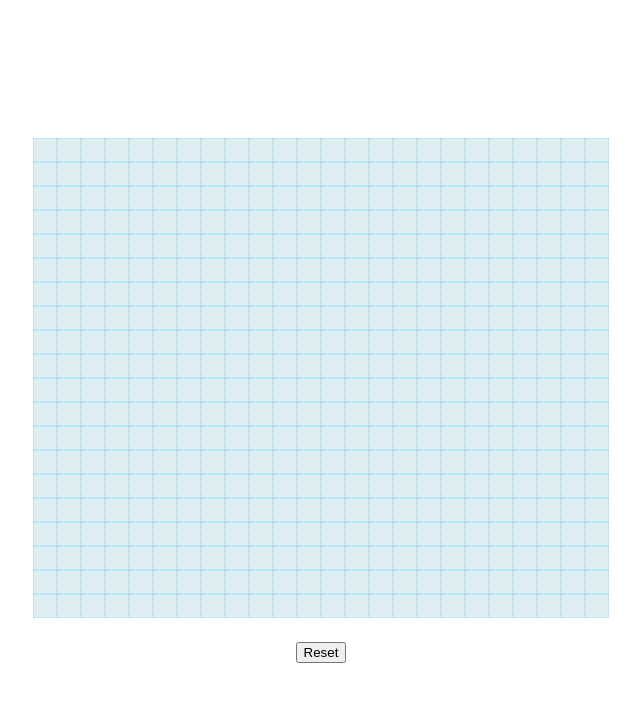
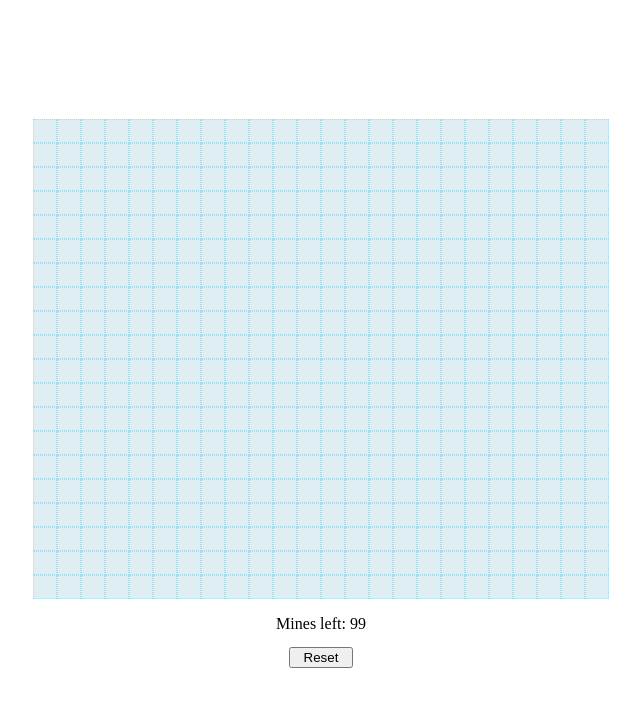
Before and after one commit to andreldm/minesweeper, a plain HTML site: page index.html in a window 1280 px wide. Shown: the whole page, without its empty margins (319-959 px from the left). Drawn offline with nearby package versions, Linux system fonts and the light colour scheme.

Commit message:
Show mines left

```diff
--- a/css/style.css
+++ b/css/style.css
@@ -8,7 +8,6 @@ body {
     justify-content: center;
     align-items: center;
     flex-direction: column;
-    row-gap: 24px;
 }
 
 .grid {
@@ -46,6 +45,16 @@ body {
     filter: brightness(105%);
 }
 
+.controls {
+    margin: 1em 0 0 0;
+    display: flex;
+    flex-direction: column;
+}
+
+.reset {
+    margin: 1em;
+}
+
 @media screen and (max-width: 800px) and (orientation: landscape) {
     body {
         margin: 1em;
@@ -53,6 +62,7 @@ body {
 
     #app {
         flex-direction: row;
+        align-items: flex-start;
         row-gap: 0;
         column-gap: 1em;
     }
@@ -68,4 +78,8 @@ body {
         font-size: 0.7rem;
         text-overflow: clip;
     }
+
+    .controls {
+        margin: 0 0 0 .5em;
+    }
 }
--- a/index.html
+++ b/index.html
@@ -28,7 +28,10 @@
                 v-html="render(cell)">
             </div>
         </div>
-        <button v-on:click="reset">Reset</button>
+        <div class="controls">
+            <div class="mine-counter">Mines left: {{ minesLeft }}</div>
+            <button class="reset" v-on:click="reset">Reset</button>
+        </div>
     </div>
     <script src="https://cdn.jsdelivr.net/npm/vue/dist/vue.js"></script>
     <script type="module" src="js/app.js"></script>
--- a/js/app.js
+++ b/js/app.js
@@ -51,6 +51,7 @@ var app = new Vue({
     data: {
         highlightEnabled: false,
         gameOver: false,
+        minesLeft: MINES,
         cells: []
     },
     created: function () {
@@ -76,7 +77,10 @@ var app = new Vue({
         },
         flag: function(cell, event) {
             event.preventDefault();
-            if (!this.gameOver && !cell.visible) cell.flagged = !cell.flagged;
+            if (!this.gameOver && !cell.visible) {
+                cell.flagged = !cell.flagged;
+                this.minesLeft += cell.flagged ? -1 : 1;
+            };
         },
         render: function(cell) {
             if (cell.flagged) return '&#9873;';
@@ -134,6 +138,7 @@ var app = new Vue({
                 .forEach(e => document.body.removeChild(e));
 
             this.gameOver = false;
+            this.minesLeft = MINES;
             this.cells = [];
             let mines = new Set();
 
```
